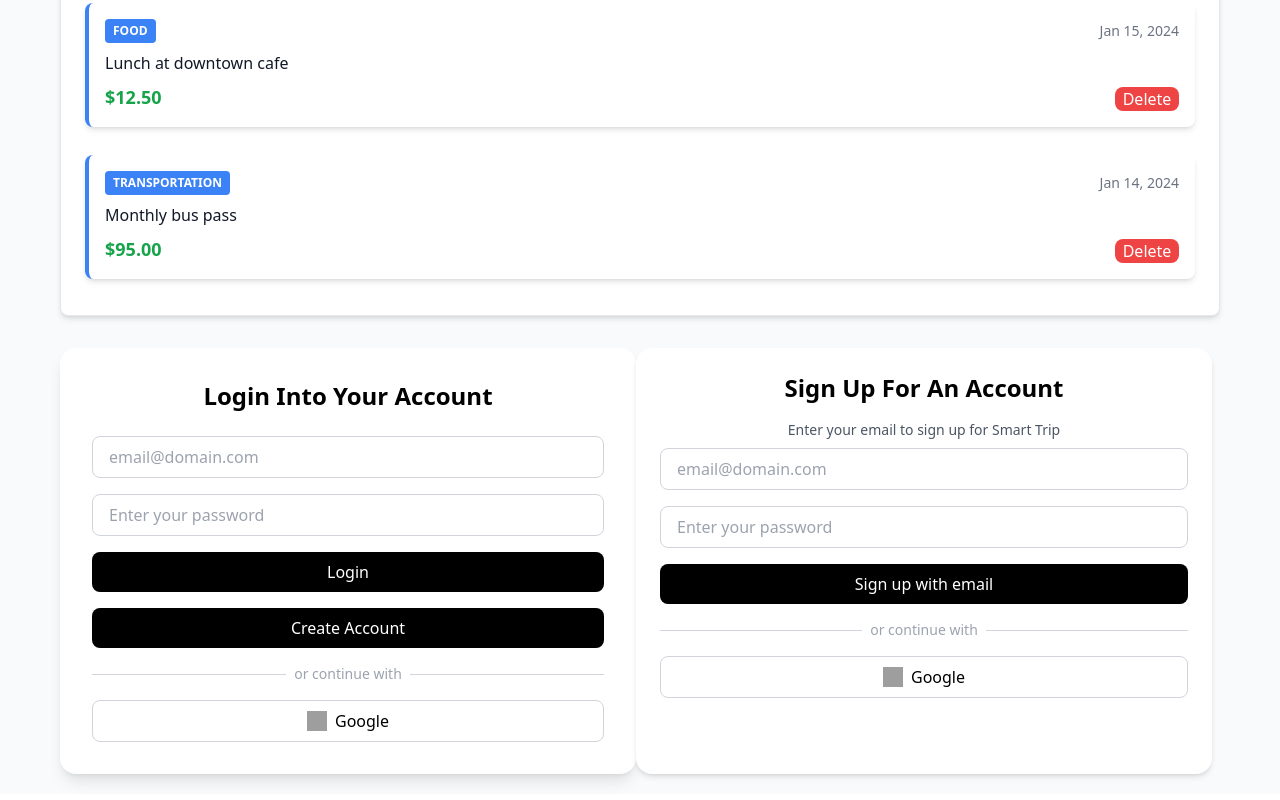
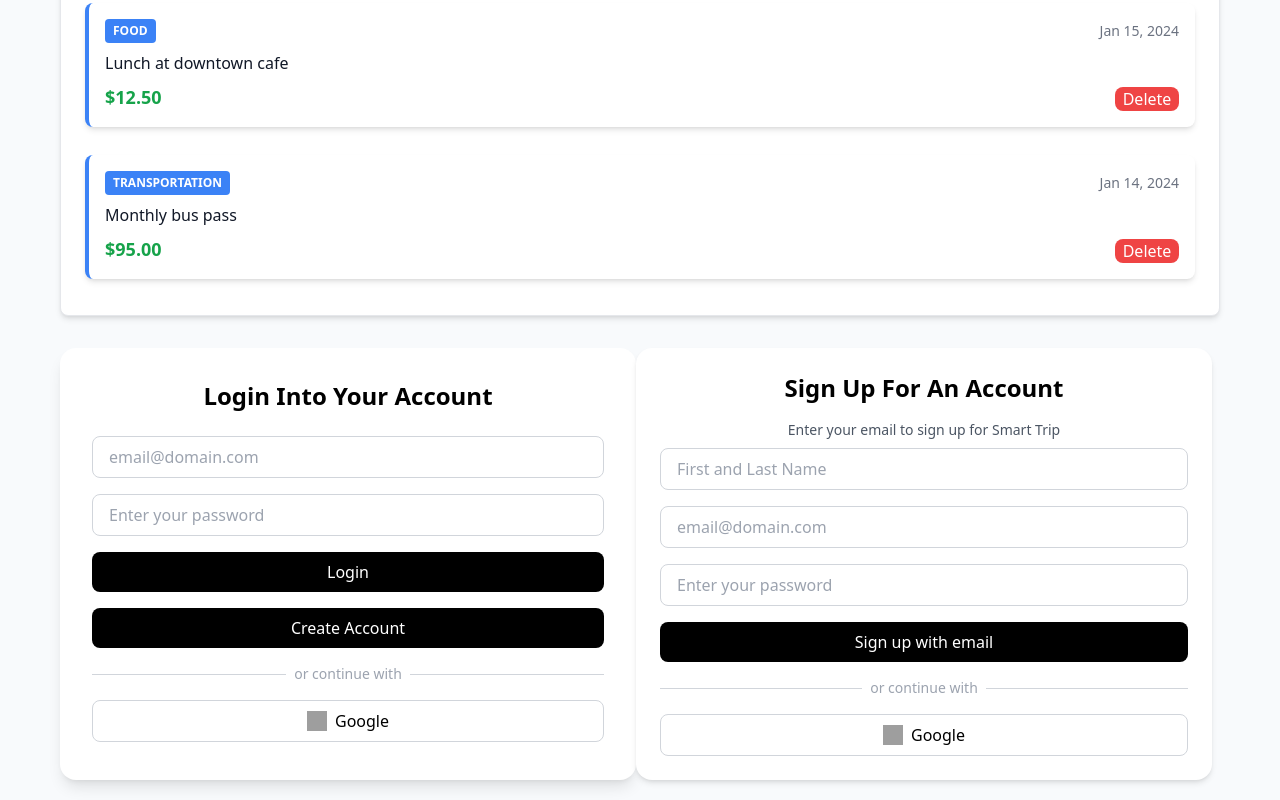
Before and after one commit to asiu3209/Expense-Tracker, a React (Vite) app: page / in a window 1280 px wide. Shown: the part 1023-1823 px from the top of the page. Built offline with nearby package versions, Linux system fonts and the light colour scheme; grey boxes are pictures that could not be loaded.

Commit message:
Added extra name component for signup

```diff
--- a/src/components/AccountComponents/SignupForm.tsx
+++ b/src/components/AccountComponents/SignupForm.tsx
@@ -4,6 +4,8 @@ import googleIcon from "/src/assets/google.svg";
 function SignUpForm() {
   const [email, setEmail] = useState("");
   const [password, setPassword] = useState("");
+  const [name, setName] = useState("");
+
   return (
     <div className="flex flex-col items-center p-6 bg-white rounded-2xl shadow-md w-full max-w-xl">
       <h2 className="text-2xl font-bold mb-4">Sign Up For An Account</h2>
@@ -11,6 +13,13 @@ function SignUpForm() {
         Enter your email to sign up for Smart Trip
       </div>
       <form className="space-y-4">
+        <input
+          type="name"
+          placeholder="First and Last Name"
+          value={name}
+          onChange={(e) => setName(e.target.value)}
+          className="w-full border border-gray-300 rounded-lg px-4 py-2 focus:outline-none focus:ring-2 focus:ring-black"
+        />
         <input
           type="email"
           placeholder="email@domain.com"
```
